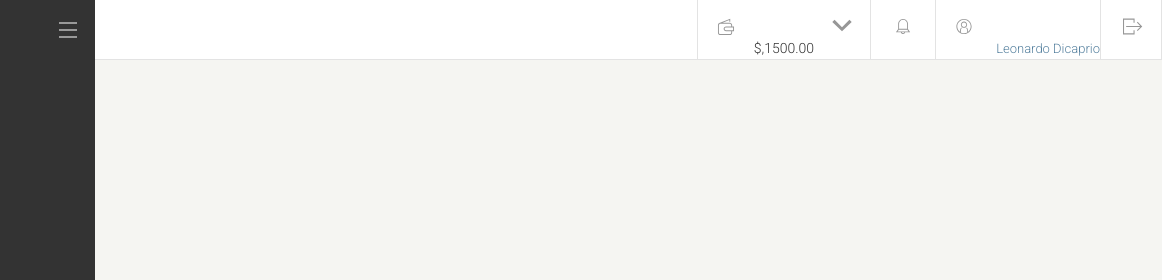
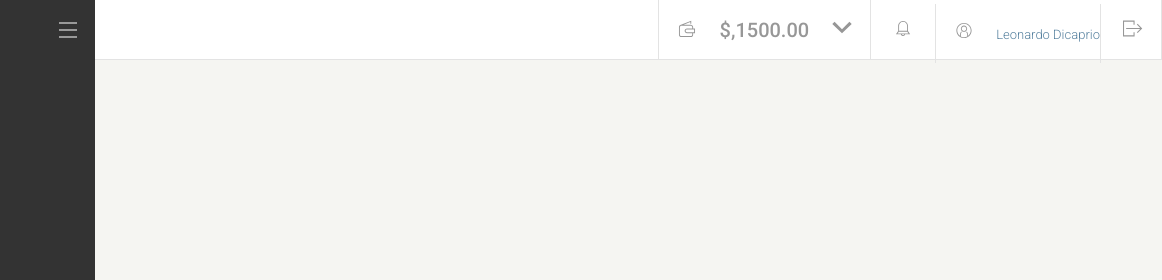
Before and after one commit to elminex/solo-project, a website: page index.html in a window 1280 px wide. Shown: the top 280 px of the page, 118-1280 px from the left. Drawn offline with Linux system fonts and the light colour scheme.

Commit message:
Fix topmenu style

```diff
--- a/index.html
+++ b/index.html
@@ -84,20 +84,21 @@
                 </aside>
             </div>
             <div class="row">
-                <div class="top-menu col-offset-2 col-lg-10">
+                <div class="top-menu col-offset-2">
                     <ul class="top-menu__list">
-                    <li class="top-menu__list-item">
-                        <div class="top-menu__wallet">
-                        <p class="top-menu__money"><svg class="top-menu__icon" version="1.1" id="Layer_1" xmlns="http://www.w3.org/2000/svg" xmlns:xlink="http://www.w3.org/1999/xlink" x="0px" y="0px"
+                    <li class="top-menu__list-item top-menu__wallet">
+                        <svg class="top-menu__icon" version="1.1" id="Layer_1" xmlns="http://www.w3.org/2000/svg" xmlns:xlink="http://www.w3.org/1999/xlink" x="0px" y="0px"
                         viewBox="0 0 17 18" style="enable-background:new 0 0 17 18;" xml:space="preserve">
                             <path d="M17,9h-2V7.5C15,6.1,13.9,5,12.5,5H4.9L12,2.2V4h1V0.8L2.1,5C0.9,5.2,0,6.3,0,7.5v8C0,16.9,1.1,18,2.5,18h10
                             c1.4,0,2.5-1.1,2.5-2.5V14h2V9z M14,15.5c0,0.8-0.7,1.5-1.5,1.5h-10C1.7,17,1,16.3,1,15.5v-8C1,6.7,1.7,6,2.5,6h10
                             C13.3,6,14,6.7,14,7.5V9H8.5C7.1,9,6,10.1,6,11.5S7.1,14,8.5,14H14V15.5z M16,13H8.5C7.7,13,7,12.3,7,11.5S7.7,10,8.5,10H16V13z"/>
-                        </svg>$,1500.00<svg class="top-menu__icon" version="1.1" id="Layer_1" xmlns="http://www.w3.org/2000/svg" xmlns:xlink="http://www.w3.org/1999/xlink" x="0px" y="0px"
+                        </svg>
+                        $,1500.00
+                        <svg class="top-menu__icon" version="1.1" id="Layer_1" xmlns="http://www.w3.org/2000/svg" xmlns:xlink="http://www.w3.org/1999/xlink" x="0px" y="0px"
                             viewBox="0 0 7 5" style="enable-background:new 0 0 7 5;" xml:space="preserve">
                             <polygon points="3.5,4.2 0.1,0.9 0.9,0.1 3.5,2.8 6.1,0.1 6.9,0.9 "/>
-                        </svg></p>
-                    </div>
+                        </svg>
+
                     </li>
                     <li class="top-menu__list-item"><svg class="top-menu__icon" version="1.1" id="Layer_1" xmlns="http://www.w3.org/2000/svg" xmlns:xlink="http://www.w3.org/1999/xlink" x="0px" y="0px"
                     viewBox="0 0 18 19" style="enable-background:new 0 0 18 19;" xml:space="preserve">
@@ -105,7 +106,7 @@
                         C4.6,4,6.6,2,9.1,2s4.5,2,4.5,4.5V12h-9V6.5z M4.3,13h9.5l1.3,2H3L4.3,13z M9.1,17c-0.7,0-1.2-0.4-1.4-1h2.8
                         C10.3,16.6,9.7,17,9.1,17z"/>
                     </svg></li>
-                    <li class="top-menu__list-item"><div class="top-menu__user">
+                    <li class="top-menu__list-item top-menu__user">
                             <svg class="top-menu__icon" version="1.1" id="Layer_1" xmlns="http://www.w3.org/2000/svg" xmlns:xlink="http://www.w3.org/1999/xlink" x="0px" y="0px"
                         viewBox="0 0 19 19" style="enable-background:new 0 0 19 19;" xml:space="preserve">
                             <path d="M9.5,4C7.6,4,6,5.6,6,7.5S7.6,11,9.5,11S13,9.4,13,7.5S11.4,4,9.5,4z M9.5,10C8.1,10,7,8.9,7,7.5S8.1,5,9.5,5S12,6.1,12,7.5
@@ -113,9 +114,10 @@
                             c1.1,1.1,1.1,2.7,1.1,4.5l0,0.3c-1,0.6-2.2,0.9-3.5,0.9S7,16.7,6,16.1l0-0.3c0-1.8,0-3.4,1.1-4.5l-0.7-0.7C5.1,12,5,13.7,5,15.5
                             c-1.8-1.4-3-3.5-3-6C2,5.4,5.4,2,9.5,2S17,5.4,17,9.5C17,11.9,15.8,14.1,14,15.5z"/>
                     </svg>
-                    <a class="top-menu__username">Leonardo Dicaprio</a>
-                    </div></li>
-                    <li class="top-menu__list-item"><svg class="top-menu__icon" version="1.1" id="Layer_1" xmlns="http://www.w3.org/2000/svg" xmlns:xlink="http://www.w3.org/1999/xlink" x="0px" y="0px"
+                    <a href="#" class="top-menu__username">Leonardo Dicaprio</a>
+                    </li>
+                    <li class="top-menu__list-item">
+                        <svg class="top-menu__icon" version="1.1" id="Layer_1" xmlns="http://www.w3.org/2000/svg" xmlns:xlink="http://www.w3.org/1999/xlink" x="0px" y="0px"
                     viewBox="0 0 19 15" style="enable-background:new 0 0 19 15;" xml:space="preserve">
                         <path d="M13.9,3.1l-0.7,0.7L16.3,7H3v1h13.3l-3.1,3.1l0.7,0.7l4.4-4.4L13.9,3.1z M10,14H1V1h9v3h1V0H0v15h11v-4h-1V14z"/>
                     </svg></li>
--- a/sass/section/_top-menu.scss
+++ b/sass/section/_top-menu.scss
@@ -2,41 +2,43 @@
     position: fixed;
     background-color: $color-white;
     height: 60px;
+    width: calc(1280px - 16.66667%);
     border-bottom: 1px solid $color-light-grey;
     border-right: 1px solid $color-light-grey;
     &__list {
         float: right;
-        height: 60px;
+        height: 100%;
         margin: 0;
         padding: 0;
+        line-height: 60px;
+        list-style-type: none;
     }
     &__list-item {
         display: inline-block;
         margin: 0;
-        padding: 0;
         height: 100%;
     }
     &__wallet {
-        height: 100%;
-        @include text(20px, normal, 42px, $color-dark-grey);
+        @include text(20px, normal, 60px, $color-dark-grey);
         border-left: 1px solid $color-light-grey;
         border-right: 1px solid $color-light-grey;
     }
     &__user {
-        height: 100%;
         border-left: 1px solid $color-light-grey;
         border-right: 1px solid $color-light-grey;
+        line-height: 60px;
+        vertical-align: middle;
     }
     &__username {
         @include links('small');
+        line-height: 60px;
     }
     &__icon {
-        margin: 18px;
         width: 20px;
         height: 17px;
         fill: $color-dark-grey;
-    }
-    &__money {
-        margin: 0;
+        line-height: 60px;
+        display: inline-block;
+        margin: 0 18px;
     }
 }
--- a/sass/style.scss
+++ b/sass/style.scss
@@ -62,4 +62,6 @@ p {
 
 body {
     background-color: $color-background;
+    margin: 0;
+    padding: 0;
 }
```
Also changed, not shown: css/style.css.
